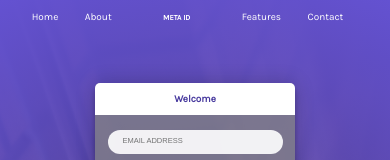
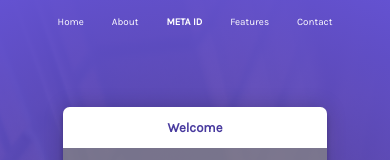
Before and after one commit to Ola-Adeeko/Meta, a website: page log.html in a window 390 px wide. Shown: the top 160 px of the page. Drawn offline with Linux system fonts and the light colour scheme.

Commit message:
style update

```diff
--- a/css/profile_stylesheet.css
+++ b/css/profile_stylesheet.css
@@ -276,6 +276,18 @@ figure {
     .head-nav {
         text-align: center;
     }
+    .meta {
+        margin: 0;
+    }
+    .c-nav,
+    .c-nav:link,
+    .c-nav:visited {
+        margin:1rem;
+        font-size: 1.5rem;
+    }
+    .meta-txt {
+        margin: 1.5rem 1rem 1rem 1rem;
+    }
     .box {
         max-width: 70rem;
         display: grid;
--- a/css/style.css
+++ b/css/style.css
@@ -424,6 +424,15 @@ footer{
     .comp-nav, .comp-header, .comp-sub, .comp-bar {
         text-align: center;
     }
+    .c-nav{
+        margin: 1rem 1rem 1rem 1rem;
+    }
+    .meta {
+        margin: 0;
+    }
+    .meta-txt {
+        margin:2.5rem 1rem 1rem 1rem;
+    }
     .cp-sub {
         width: 100%;
         margin: 2rem auto;}
--- a/css/stylesheet.css
+++ b/css/stylesheet.css
@@ -285,7 +285,7 @@ ul{
 
 @media (max-width: 37.5em) {   /* For phone 37.5em= 600px/16px */
     html {
-        font-size: 31.25%;}
+        font-size: 41.25%;}
         .boxin {
             margin-top: 10rem;
             max-width:50rem;
@@ -293,6 +293,18 @@ ul{
         }
         .comp-nav {
             text-align: center;
+        }
+        .meta {
+            margin: 0;
+        }
+        .c-nav,
+        .c-nav:link,
+        .c-nav:visited {
+            margin:1rem;
+            font-size: 1.5rem;
+        }
+        .meta-txt {
+            margin: 1.5rem 1rem 1rem 1rem;
         }
         .comp-header {
             flex-direction: column;
```
